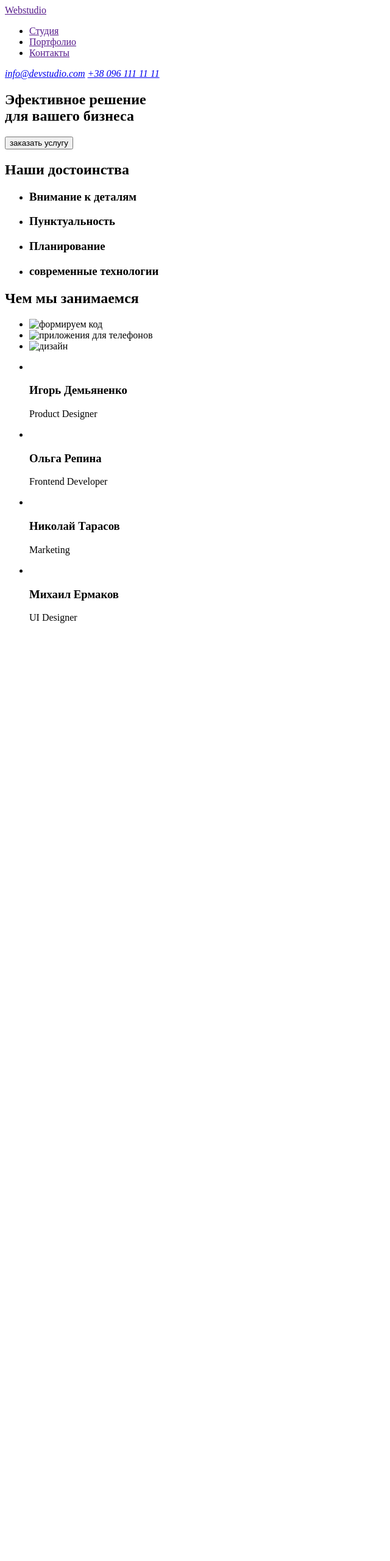
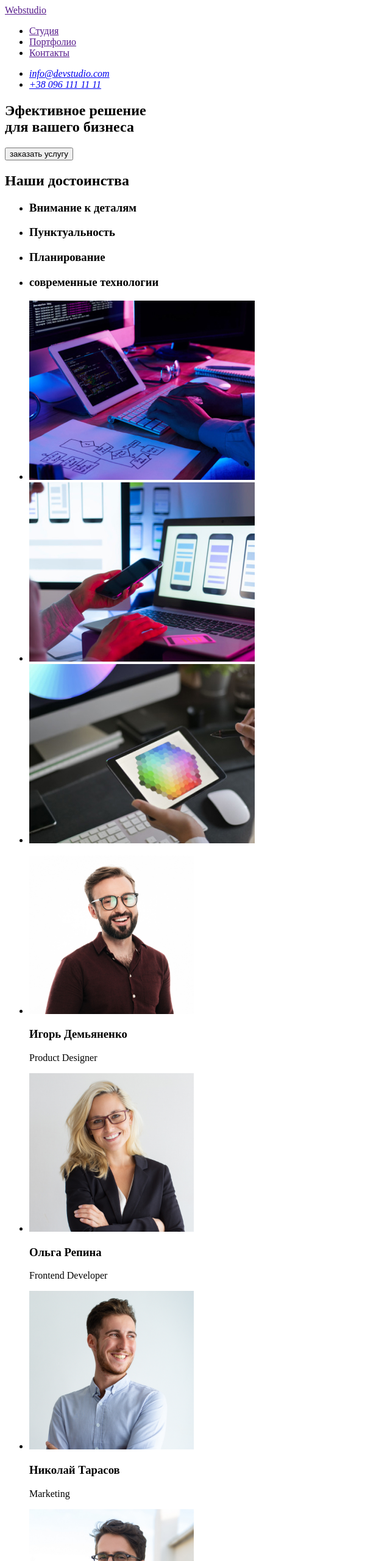
Before and after one commit to Mgorodiskaya/goit-markup-hw-01, a plain HTML site: page index.html in a window 1280 px wide. Shown: the top 2560 px of the page at 61% size, without its empty margins (0-640 px from the left). Before the commit the page ends 1038 px from the top, so only its background shows below. Drawn offline with Linux system fonts and the light colour scheme.

Commit message:
картинки
добавили картинки

```diff
--- a/index.html
+++ b/index.html
@@ -22,10 +22,13 @@
                 </Li>
             </ul>
         </nav>
-        <address>
-             <a href="mailto:info@devstudio.com">info@devstudio.com</a>
-             <a href="tel:+380961111111">+38 096 111 11 11</a>
-        </address>
+        <ul>
+            <li><address>
+                <a href="mailto:info@devstudio.com">info@devstudio.com</a>
+            </address></li>
+            <li><address><a href="tel:+380961111111">+38 096 111 11 11</a></address></li>
+        </ul>
+
 
     </header>
     <main>
@@ -55,32 +58,32 @@
             </ul>
         </section>
         <section>
-            <h2>Чем мы занимаемся</h2>
+            <h2 hidden>Чем мы занимаемся</h2>
             <ul>
-                <li><img src="" alt="формируем код"width=370 height=294></li>
-                <li><img src="" alt="приложения для телефонов"width=370 height=294></li>
-                <li><img src="" alt="дизайн"width=370 height=294></li>
+                <li><img src="images/What-we-do1.jpg" alt="формируем код"width=370 height=294></li>
+                <li><img src="images/What-we-do2.jpg" alt="приложения для телефонов"width=370 height=294></li>
+                <li><img src="images/What-we-do3.jpg" alt="дизайн"width=370 height=294></li>
             </ul>
         </section>
         <section>
             <ul>
                 <li>
-                    <img src="" alt="">
+                    <img src="images/our-team1.jpg" alt="Фото сотрудника Игоря" width="270" height="260">
                     <h3>Игорь Демьяненко</h3>
                     <p lang="en">Product Designer</p>
                 </li>
                 <li>
-                    <img src="" alt="">
+                    <img src="images/our-team2.jpg" alt="Фото сотрудници Ольги"width="270" height="260">
                     <h3>Ольга Репина</h3>
                     <p lang="en">Frontend Developer</p>
                 </li>
                 <li>
-                    <img src="" alt="">
+                    <img src="images/our-team3.jpg" alt="Фото сотрудника Николая"width="270" height="260">
                     <h3>Николай Тарасов</h3>
                     <p lang="en">Marketing</p>
                 </li>
                 <li>
-                    <img src="" alt="">
+                    <img src="images/our-team4.jpg" alt="Фото сотрудника Михаила"width="270" height="260">
                     <h3>Михаил Ермаков</h3>
                     <p lang="en">UI Designer</p>
                 </li>
@@ -88,6 +91,16 @@
         </section>
 
     </main>
-    <footer></footer>
+    <footer>
+        <a href=""><span>Web</span>studio</a>
+        <ul>
+            <li>
+                <address><a href="">г.Киев, пр-т Леси Украинки,26</a></address>
+            </li>
+            <li><address><a href="mailto:info@devstudio.com">info@devstudio.com</a></address></li>
+            <li><address><a href="tel:+380961111111">+38 096 111 11 11</a></address></li>
+        </ul>
+
+    </footer>
 </body>
 </html>
```
Also changed, not shown: images/What-we-do1.jpg (added), images/What-we-do2.jpg (added), images/What-we-do3.jpg (added), images/our-team1.jpg (added), images/our-team2.jpg (added), images/our-team3.jpg (added), images/our-team4.jpg (added).
